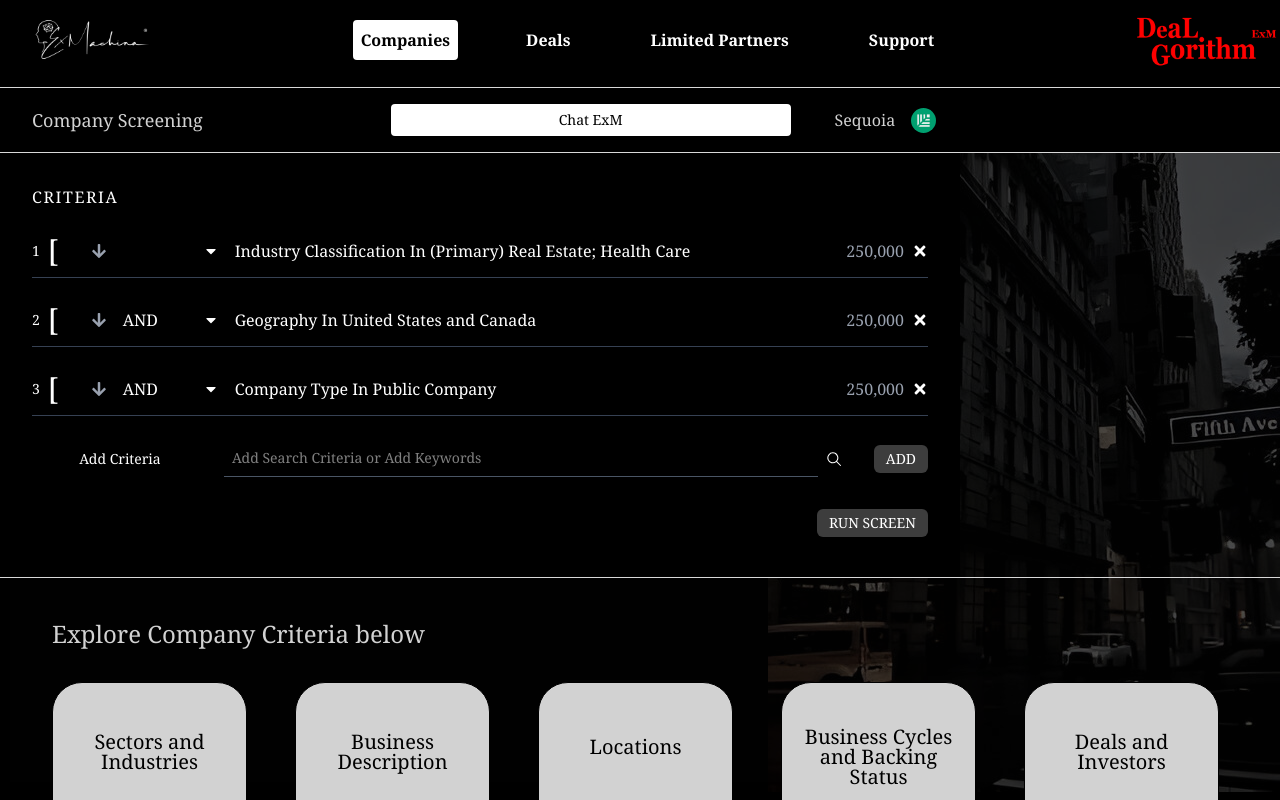
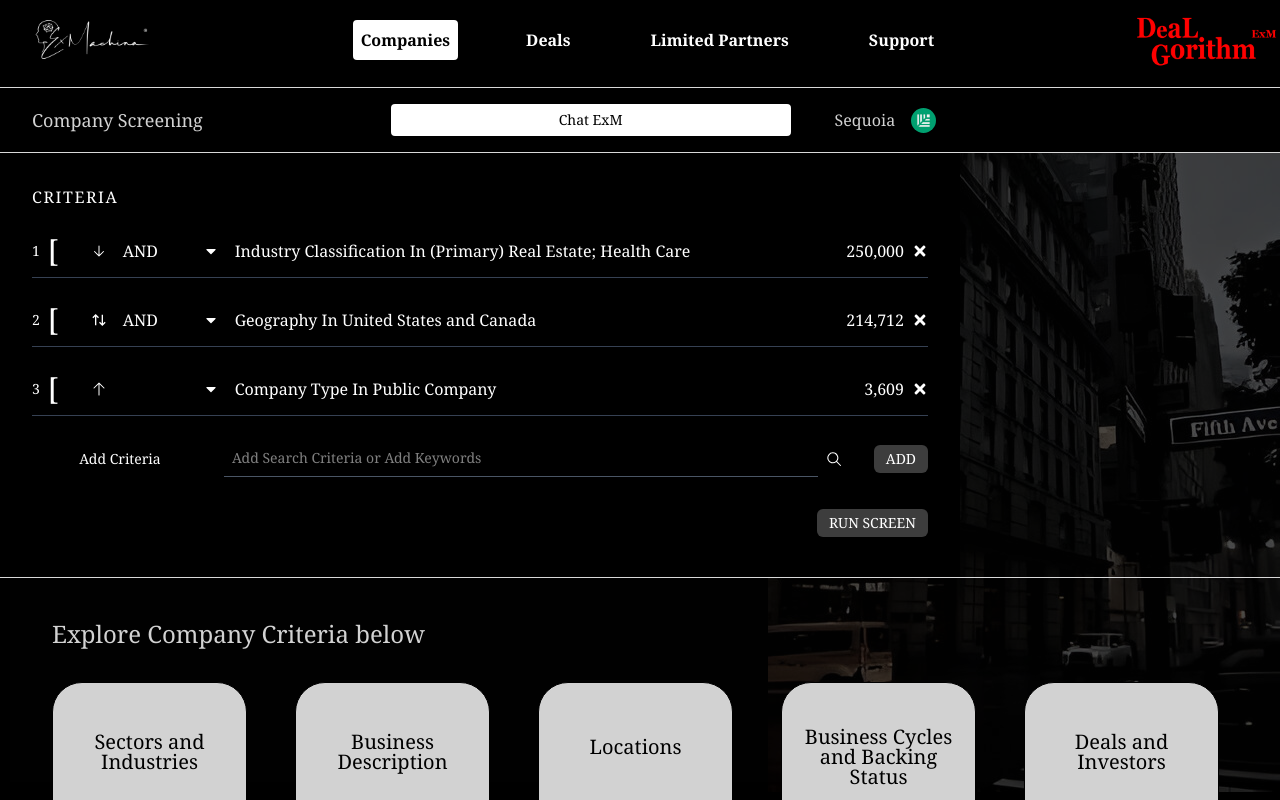
Before and after one commit to hamadhussain/NextJs-UI, a Next.js app: page / in a window 1280 px wide. Shown: the top 800 px of the page. Built offline with nearby package versions, Linux system fonts and the light colour scheme.

Commit message:
Update page.jsx

```diff
--- a/src/app/Criteria/page.jsx
+++ b/src/app/Criteria/page.jsx
@@ -131,6 +131,8 @@
 import { useState } from "react";
 import { FaArrowDown, FaCaretDown, FaTimes } from "react-icons/fa";
 import { GoSearch } from "react-icons/go";
+import { RiArrowUpDownLine } from "react-icons/ri";
+import { HiArrowSmallDown, HiArrowUp } from "react-icons/hi2";
 
 export default function Home() {
   const [newCriteria, setNewCriteria] = useState("");
@@ -234,10 +236,13 @@ function CriteriaRow({ index, removeItem }) {
         <span className="text-sm">{index}</span>
         <p className="font-medium">{"["}</p>
       </div>
-      <div className="flex items-center gap-4">
-        <FaArrowDown className="text-gray-400" />
-        <span className="w-5">{index === 1 ? "" : "AND"}</span>
-      </div>
+  <div className="flex items-center gap-4">
+  {index === 1 && <HiArrowSmallDown className="" />}
+  {index === 2 && <RiArrowUpDownLine className="" />}
+  {index === 3 && <HiArrowUp className="" />}
+
+  <span className="w-5">{index === 3 ? "" : "AND"}</span>
+</div>
       <div className="relative inline-block gap-2 px-7">
         <FaCaretDown className="top-1 absolute pointer-events-none" />
         <select defaultValue={criterions[index -1]} className="appearance-none pl-8 bg-none">
@@ -249,8 +254,10 @@ function CriteriaRow({ index, removeItem }) {
         </select>
       </div>
       <div className="grow flex gap-2 justify-end items-center">
-        <span className="text-gray-400">250,000</span>
-        <button onClick={() => removeItem(1)}>
+  <span>
+  {index === 1 && "250,000"}
+  {index === 2 && "214,712"}
+  {index === 3 && "3,609"}</span>        <button onClick={() => removeItem(1)}>
           <FaTimes />
         </button>
       </div>
```
